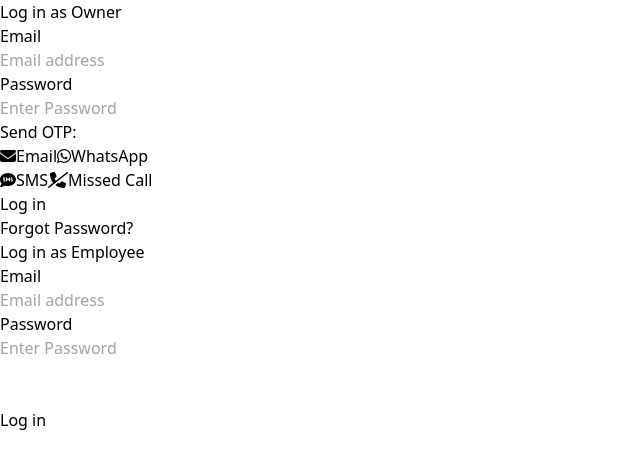
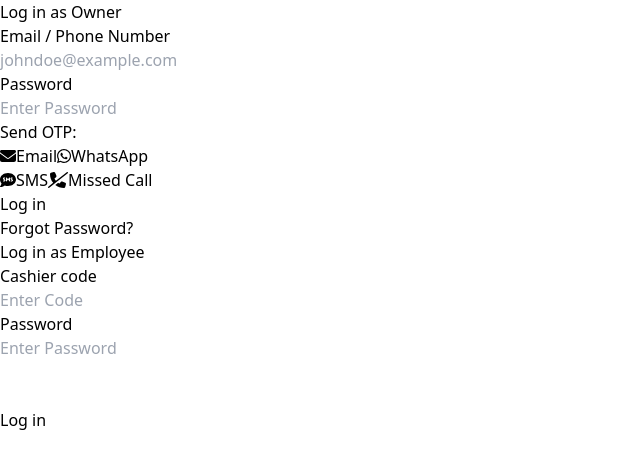
Before and after one commit to Ishahtech/SellSmart, a React (Vite) app: page / in a window 1280 px wide. Shown: the top 468 px of the page, without its empty margins (0-640 px from the left). Built offline with nearby package versions, Linux system fonts and the light colour scheme.

Commit message:
fix: OTP buttons' made smaller feat: cashier code input field created.

```diff
--- /dev/null
+++ b/src/components/CashierCodeField.jsx
@@ -0,0 +1,32 @@
+import React from "react";
+
+const CashierCodeField = () => {
+  return (
+    <>
+      <div>
+        <div>
+          <h3 className="mt-8 mb-3 text-md font-light text-gray-700">
+            Cashier code
+          </h3>
+        </div>
+        <div className="mb-10 rounded-xl">
+          <label htmlFor="code-input" className="sr-only">
+            Enter Code
+          </label>
+
+          <input
+            id="code-input"
+            name="code"
+            type="text"
+            autoComplete="off"
+            required
+            className="appearance-none rounded-xl relative block w-full px-3 py-2 border border-gray-300 placeholder-gray-500 text-gray-900 focus:outline-none focus:ring-blue-400 focus:border-blue-400 focus:z-10 sm:text-sm"
+            placeholder="Enter Code"
+          />
+        </div>
+      </div>
+    </>
+  );
+};
+
+export default CashierCodeField;
--- a/src/components/EmailCodeField.jsx
+++ b/src/components/EmailField.jsx
@@ -1,15 +1,19 @@
 
 const EmailCodeField = () => {
+
   return (
     <>
       <div>
         <div>
-          <h3 className="mt-8 mb-3 text-md font-light text-gray-700">Email</h3>
+          <h3 className="mt-8 mb-3 text-md font-light text-gray-700">
+            Email / Phone Number
+          </h3>
         </div>
         <div className="mb-10 rounded-xl">
           <label htmlFor="email-address" className="sr-only">
-            Email address
+            Email Address or Phone Number
           </label>
+
           <input
             id="email-address"
             name="email"
@@ -17,7 +21,7 @@ const EmailCodeField = () => {
             autoComplete="email"
             required
             className="appearance-none rounded-xl relative block w-full px-3 py-2 border border-gray-300 placeholder-gray-500 text-gray-900 focus:outline-none focus:ring-blue-400 focus:border-blue-400 focus:z-10 sm:text-sm"
-            placeholder="Email address"
+            placeholder="johndoe@example.com"
           />
         </div>
       </div>
--- a/src/components/LoginEmployee.jsx
+++ b/src/components/LoginEmployee.jsx
@@ -1,12 +1,16 @@
+import CashierCodeField from "./CashierCodeField";
 import LoginButton from "./LoginButton";
 import PasswordField from "./PasswordField";
-import EmailCodeField from "./EmailCodeField";
 
-const Login = () => {
+
+
+const LoginEmployee = () => {
+  const code1 = "Cashier code"
+
   return (
     <>
       <div className="min-h-screen flex items-center justify-center bg-gray-200 py-12 px-4 sm:px-6 lg:px-8">
-        <div className="bg-white rounded-lg p-6 max-w-lg w-full space-y-20">
+        <div className="bg-white rounded-lg p-6 max-w-lg w-full space-y-20 shadow-xl">
           <div>
             <h2 className="text-center text-4xl font-bold text-blue-500 mt-6">
               Log in as Employee
@@ -14,7 +18,7 @@ const Login = () => {
           </div>
           <form className=" space-y-12">
             <input type="hidden" name="remember" defaultValue="true" />
-            <EmailCodeField />
+            <CashierCodeField />
             <PasswordField />
             <br /><br />
             <LoginButton />
@@ -27,4 +31,4 @@ const Login = () => {
   );
 };
 
-export default Login;
+export default LoginEmployee;
--- a/src/components/LoginOwner.jsx
+++ b/src/components/LoginOwner.jsx
@@ -1,9 +1,10 @@
 import LoginButton from "./LoginButton";
 import PasswordField from "./PasswordField";
-import EmailCodeField from "./EmailCodeField";
+import EmailCodeField from "./EmailField";
 import SendOTP from "./SendOTP";
 
 const LoginOwner = () => {
+
   return (
     <>
       <div className="flex justify-center items-center min-h-screen bg-gray-200 py-12 px-4 sm:px-6 lg:px-8">
--- a/src/components/PasswordField.jsx
+++ b/src/components/PasswordField.jsx
@@ -1,8 +1,11 @@
+
 
 const PasswordField = () => {
   return (
     <div>
-      <div><h3 className="mt-8 mb-2 text-md font-light text-gray-700">Password</h3></div>
+      <div>
+        <h3 className="mt-8 mb-2 text-md font-light text-gray-700">Password</h3>
+      </div>
       <div>
         <label htmlFor="password" className="sr-only">
           Password
@@ -11,11 +14,13 @@ const PasswordField = () => {
           id="password"
           name="password"
           type="password"
-          autoComplete="current-password"
+          autoComplete="off"
           required
           className="appearance-none rounded-xl relative block w-full px-3 py-2 border border-gray-300 placeholder-gray-500 text-gray-900 focus:outline-none focus:ring-blue-400 focus:border-blue-400 focus:z-10 sm:text-sm"
           placeholder="Enter Password"
         />
+
+
       </div>
     </div>
   );
--- a/src/components/SendOTP.jsx
+++ b/src/components/SendOTP.jsx
@@ -17,26 +17,26 @@ const SendOTP = () => {
       <div className="space-y-2">
 
         {/* First row */}
-        <div className="flex justify-between">
+        <div className="flex space-x-1">
           {firstRowButtons.map((button, index) => (
             <button
               key={index}
-              className="flex items-center flex-1 py-2 px-3 border rounded ml-1 hover:bg-blue-400 hover:text-white rounded-xl"
+              className="flex items-center py-2 px-5 border rounded ml-1 hover:bg-blue-400 hover:text-white rounded-xl"
             >
-              <FontAwesomeIcon icon={button.icon} className="w-5 h-5 mr-2" />
+              <FontAwesomeIcon icon={button.icon} className="w-4 h-4 mr-1" />
               {button.text}
             </button>
           ))}
         </div>
 
         {/* Second row */}
-        <div className="flex justify-between">
+        <div className="flex space-x-1">
           {secondRowButtons.map((button, index) => (
             <button
               key={index}
-              className="flex items-center flex-1 py-2 px-3 border rounded ml-1 hover:bg-blue-400 hover:text-white rounded-xl"
+              className="flex items-center py-2 px-5 border rounded ml-1 hover:bg-blue-400 hover:text-white rounded-xl"
             >
-              <FontAwesomeIcon icon={button.icon} className="w-5 h-5 mr-2" />
+              <FontAwesomeIcon icon={button.icon} className="w-4 h-4 mr-1" />
               {button.text}
             </button>
           ))}
```
